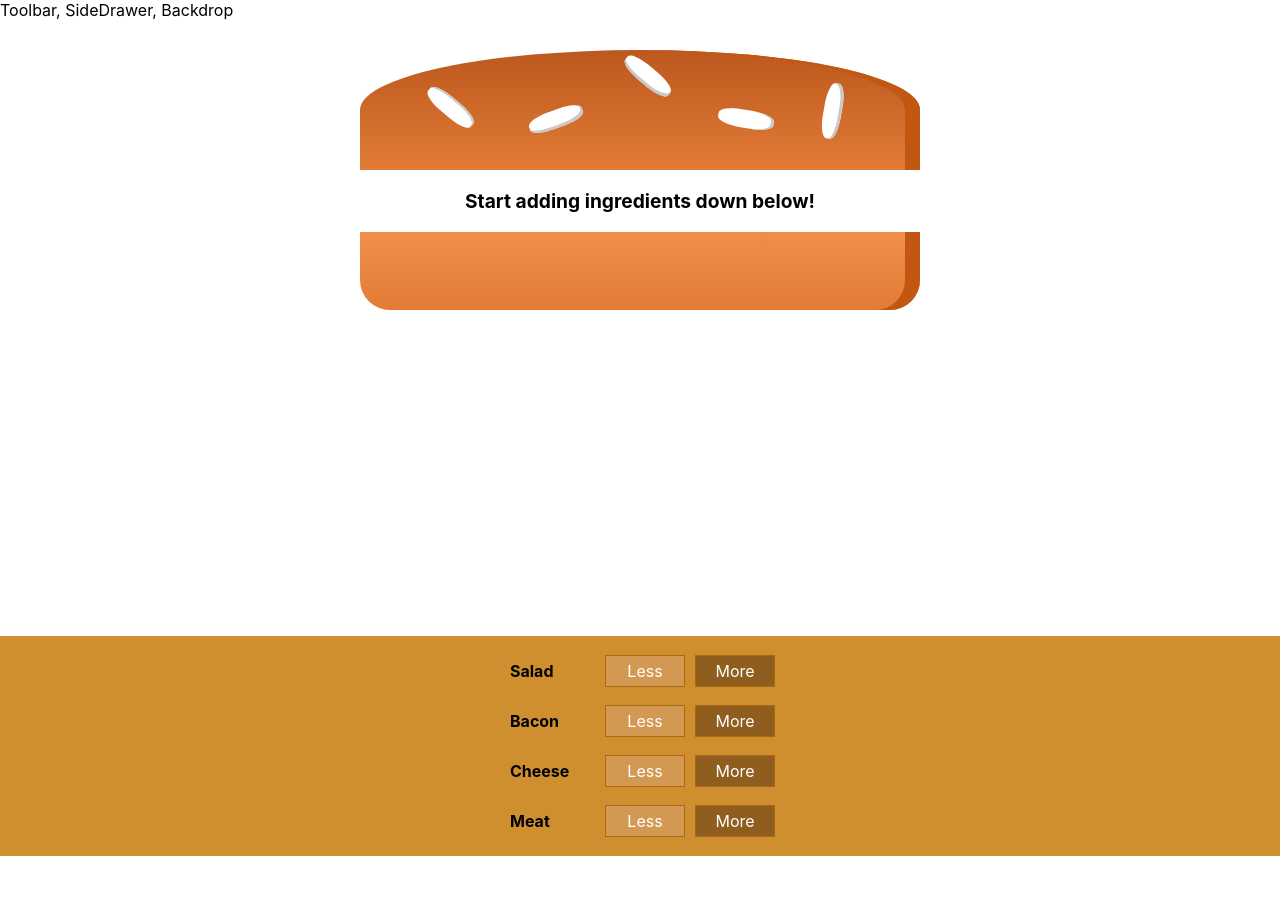
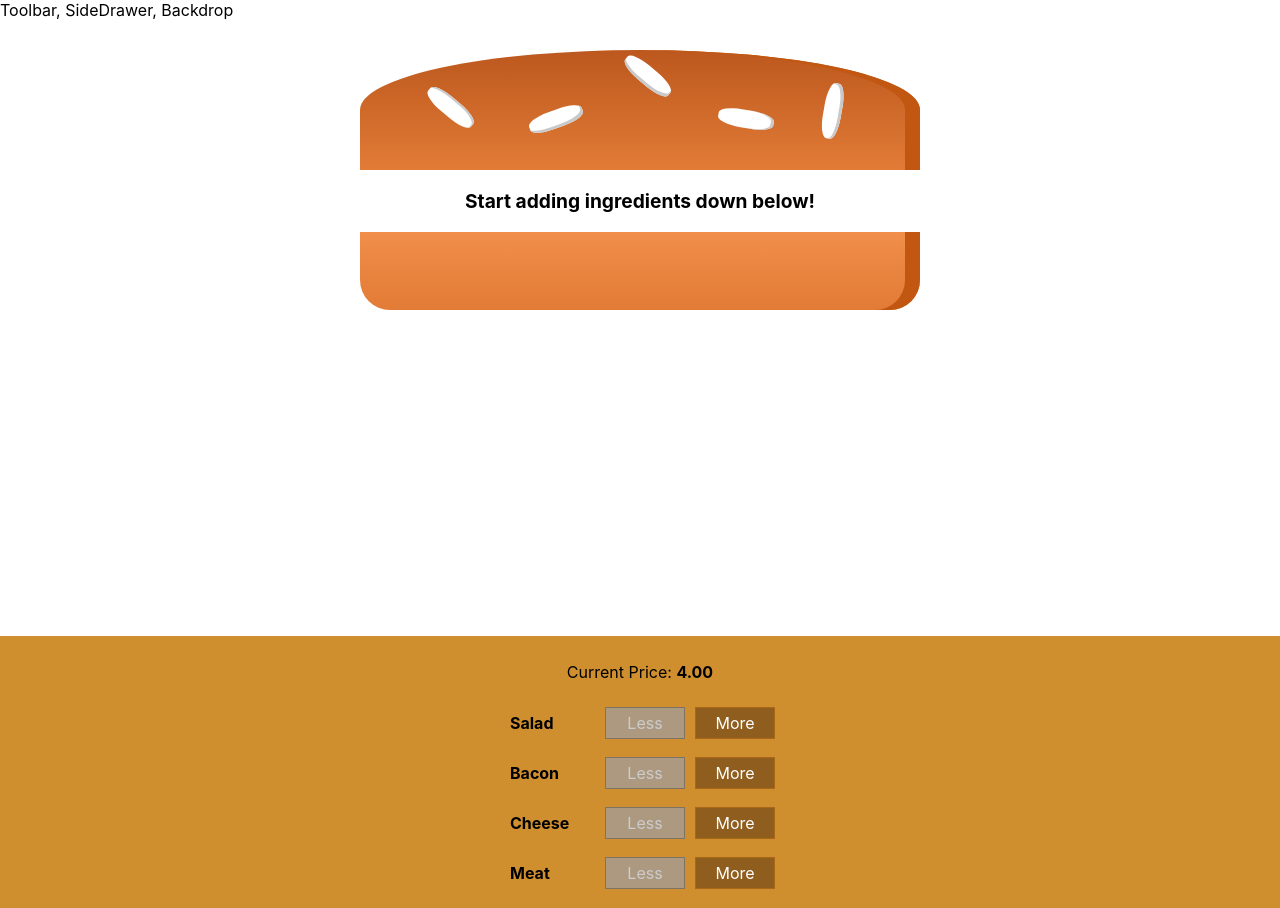
Before and after one commit to DragosVatamanu/BurgerApp, a React app: page / in a window 1280 px wide. Before the commit the page ends 856 px from the top, so only its background shows below. Built offline with nearby package versions, Linux system fonts and the light colour scheme.

Commit message:
calculate and display price

```diff
--- a/src/components/Burger/BuildControls/BuildControl/BuildControl.js
+++ b/src/components/Burger/BuildControls/BuildControl/BuildControl.js
@@ -5,7 +5,9 @@ import styles from './BuildControl.module.css'
 const buildControl = (props) => (
     <div className={styles.BuildControl}>
         <div className={styles.Label}>{props.label}</div>
-        <button className={styles.Less} onClick={props.removed}>Less</button>
+        <button className={styles.Less}
+        onClick={props.removed}
+        disabled={props.disabled}>Less</button>
         <button className={styles.More} onClick={props.added}>More</button>
     </div>
 );
--- a/src/components/Burger/BuildControls/BuildControls.js
+++ b/src/components/Burger/BuildControls/BuildControls.js
@@ -12,12 +12,14 @@ const controls = [
 
 const buildControls = (props) => (
     <div className={styles.BuildControls}>
+        <p>Current Price: <strong>{props.price.toFixed(2)}</strong></p>
         {controls.map(ctrl => {
             return <BuildControl
                         key={ctrl.label}
                         label={ctrl.label}
                         added={() => props.ingredientAdded(ctrl.type)}
-                        removed={() => props.ingredientRemoved(ctrl.type)} />
+                        removed={() => props.ingredientRemoved(ctrl.type)}
+                        disabled={props.disabled[ctrl.type]} />
         })}
     </div>
 );
--- a/src/containers/BurgerBuilder/BurgerBuilder.js
+++ b/src/containers/BurgerBuilder/BurgerBuilder.js
@@ -37,6 +37,9 @@ class BurgerBuilder extends Component {
 
     removeIngredientHandler = (type) => {
         const oldCount = this.state.ingredients[type];
+        if (oldCount <= 0) {
+            return;
+        }
         const updatedCount = oldCount - 1;
         const updatedIngredients = {
             ...this.state.ingredients
@@ -49,12 +52,22 @@ class BurgerBuilder extends Component {
     }
 
     render() {
+        const disabledInfo = {
+            ...this.state.ingredients
+        }
+
+        for (let key in disabledInfo) {
+            disabledInfo[key] = disabledInfo[key] <= 0;
+        }
+
         return (
             <Aux>
                 <Burger ingredients={this.state.ingredients} />
                 <BuildControls
                     ingredientAdded={this.addIngredientHandler}
-                    ingredientRemoved={this.removeIngredientHandler} />
+                    ingredientRemoved={this.removeIngredientHandler}
+                    disabled={disabledInfo}
+                    price={this.state.totalPrice} />
             </Aux>
         );
     }
```
